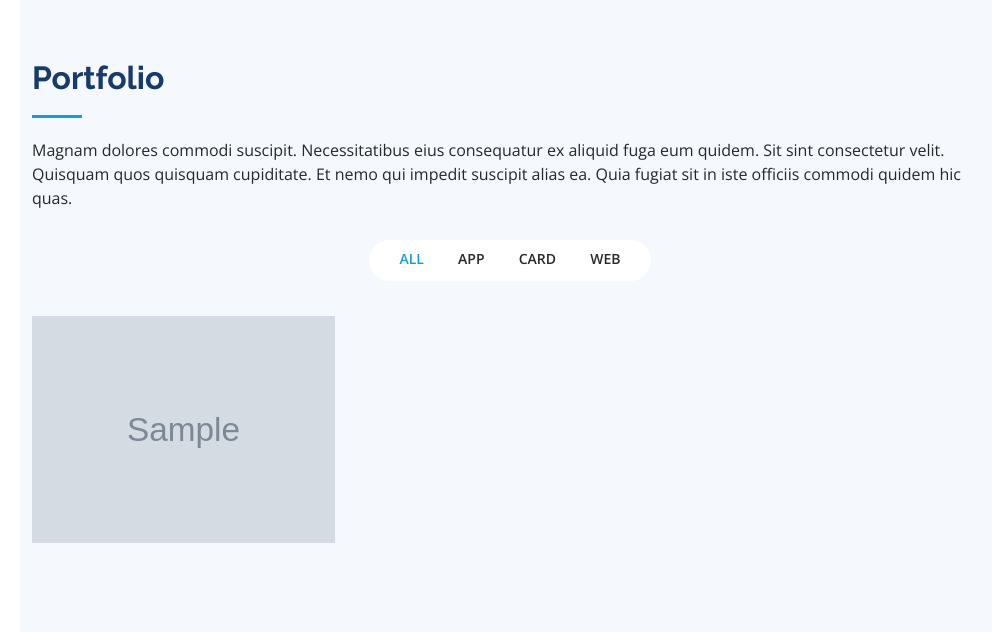
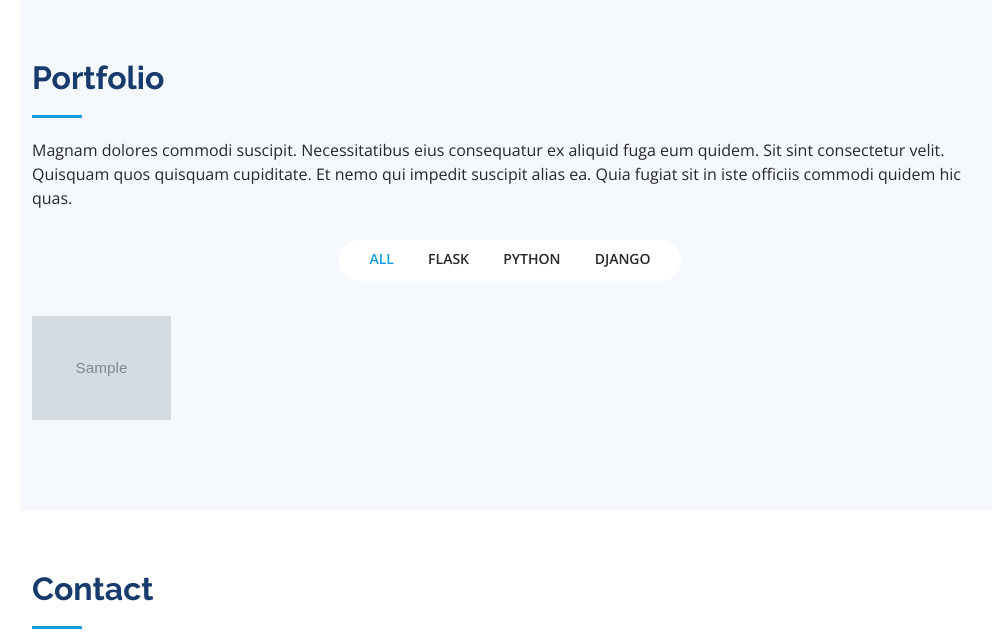
Before and after one commit to Geffrerson7/PORTFOLIO-DJANGO, a Django app: page / in a window 1280 px wide. Shown: the part 3596-4228 px from the top of the page, without its empty margins (280-1272 px from the left). Run offline with Django 4.2, Linux system fonts and the light colour scheme; a user stored in the database is signed in; tables that the repository leaves empty hold one stand-in row (values such as "Sample post"); grey boxes marked "Sample" are stand-in pictures; some libraries are stand-ins or nearby versions.

Commit message:
Correción del modelo,templates, vistas y formulario

```diff
--- a/projectapp/forms.py
+++ b/projectapp/forms.py
@@ -1,10 +1,8 @@
 from django import forms
-
 from projectapp.models import Project
 
 
 class ProjectForm(forms.ModelForm):
-
     class Meta:
         model = Project
-        fields = ["title", "description","url_image", "url_github", "tags"]
+        fields = ["title", "description", "url_image", "url_github", "tags"]
--- a/projectapp/models.py
+++ b/projectapp/models.py
@@ -1,9 +1,7 @@
 from django.db import models
-
+from django.urls  import reverse
 from django.db import models
 from django.db.models.fields import CharField, URLField
-from django.contrib.auth.models import User
-
 
 class Project(models.Model):
     title = CharField(max_length=200)
@@ -14,3 +12,6 @@ class Project(models.Model):
 
     def __str__(self) -> str:
         return self.title
+
+    def get_absolute_url(self):
+        return reverse("detail", kwargs={"pk": self.pk})
--- a/projectapp/templates/create.html
+++ b/projectapp/templates/create.html
@@ -62,9 +62,9 @@
 
       <nav id="navbar" class="nav-menu navbar">
         <ul>
-          <li><a href="{% url 'index' %}" class="nav-link scrollto active"><i class="bx bx-home"></i>
+          <li><a href="{% url 'index' %}" class="nav-link scrollto"><i class="bx bx-home"></i>
               <span>Home</span></a></li>
-          <li><a href="{% url 'create' %}" class="nav-link scrollto"><i class="bx bx-book-add"></i> <span>Create Portfolio</span></a></li>
+          <li><a href="{% url 'create' %}" class="nav-link scrollto active"><i class="bx bx-book-add"></i> <span>Create Project</span></a></li>
 
           <li><a href="{% url 'logout' %}" class="nav-link scrollto"><i class="bx bx-log-out-circle"></i> <span>Log out</span></a></li>
         </ul>
--- a/projectapp/templates/index.html
+++ b/projectapp/templates/index.html
@@ -6,7 +6,7 @@
   <meta charset="utf-8">
   <meta content="width=device-width, initial-scale=1.0" name="viewport">
 
-  <title>iPortfolio Bootstrap Template - Index</title>
+  <title>Portfolio - Index</title>
   <meta content="" name="description">
   <meta content="" name="keywords">
 
@@ -59,12 +59,12 @@
 
       <nav id="navbar" class="nav-menu navbar">
         <ul>
-          <li><a href="#hero" class="nav-link scrollto active"><i class="bx bx-home"></i> <span>Home</span></a></li>
+          <li><a href="{% url 'index' %}" class="nav-link scrollto active"><i class="bx bx-home"></i> <span>Home</span></a></li>
           <li><a href="#about" class="nav-link scrollto"><i class="bx bx-user"></i> <span>About</span></a></li>
           <li><a href="#resume" class="nav-link scrollto"><i class="bx bx-file-blank"></i> <span>Resume</span></a></li>
           <li><a href="#portfolio" class="nav-link scrollto"><i class="bx bx-book-content"></i> <span>Portfolio</span></a></li>
 
-          <li><a href="{% url 'create' %}" class="nav-link scrollto"><i class="bx bx-book-add"></i> <span>Create Portfolio</span></a></li>
+          <li><a href="{% url 'create' %}" class="nav-link scrollto"><i class="bx bx-book-add"></i> <span>Create Project</span></a></li>
 
           <li><a href="{% url 'logout' %}" class="nav-link scrollto"><i class="bx bx-log-out-circle"></i> <span>Log out</span></a></li>
         </ul>
@@ -323,16 +323,16 @@
           <div class="col-lg-12 d-flex justify-content-center">
             <ul id="portfolio-flters">
               <li data-filter="*" class="filter-active">All</li>
-              <li data-filter=".filter-app">App</li>
-              <li data-filter=".filter-card">Card</li>
-              <li data-filter=".filter-web">Web</li>
+              <li data-filter=".filter-flask">flask</li>
+              <li data-filter=".filter-python">python</li>
+              <li data-filter=".filter-django">django</li>
             </ul>
           </div>
         </div>
 
         <div class="row portfolio-container" data-aos="fade-up" data-aos-delay="100">
           {% for proyecto in proyectos %}
-          <div class="col-lg-4 col-md-6 portfolio-item filter-app">
+          <div class="col-lg-2 col-md-6 portfolio-item filter-{{ proyecto.tags }}">
             <div class="portfolio-wrap">
               <img src="{{ proyecto.url_image }}" class="img-fluid" alt="">
               <div class="portfolio-links">
--- a/projectapp/urls.py
+++ b/projectapp/urls.py
@@ -3,7 +3,7 @@ from .views import PortfolioView, ProjectCreate, ProjectDetailView
 urlpatterns = [
 
     path('',PortfolioView.as_view(), name="index"),
-    path('/create/',ProjectCreate.as_view(), name="create"),
-    path('/detail/<int:pk>/', ProjectDetailView.as_view(), name="detail"),
+    path('create/',ProjectCreate.as_view(), name="create"),
+    path('detail/<int:pk>/', ProjectDetailView.as_view(), name="detail"),
 
 ]
--- a/projectapp/views.py
+++ b/projectapp/views.py
@@ -7,15 +7,15 @@ from .models import Project
 from .forms import ProjectForm
 
 
-class ProjectCreate(LoginRequiredMixin,SuccessMessageMixin, FormView):
+class ProjectCreate(LoginRequiredMixin, SuccessMessageMixin, FormView):
     model = Project
     template_name = "create.html"
     form_class = ProjectForm
-    success_message = "Se ha registrado tu proyecto correctamente"
 
     def form_valid(self, form):
         Project.objects.create(**form.cleaned_data)
-        return redirect("index")
+        return redirect("create")
+
 
 class PortfolioView(LoginRequiredMixin, TemplateView):
     template_name = "index.html"
@@ -26,7 +26,8 @@ class PortfolioView(LoginRequiredMixin, TemplateView):
         context["proyectos"] = Project.objects.all()
         return context
 
-class ProjectDetailView(LoginRequiredMixin,DetailView):
-    model=Project
-    template_name='portfolio-details.html'
-    context_object_name="proyecto"
+
+class ProjectDetailView(LoginRequiredMixin, DetailView):
+    model = Project
+    template_name = "portfolio-details.html"
+    context_object_name = "proyecto"
```
Also changed, not shown: projectapp/templates/portfolio-details.html (+5 -5 lines), userapp/templates/user/logout.html (+8 -13 lines).
